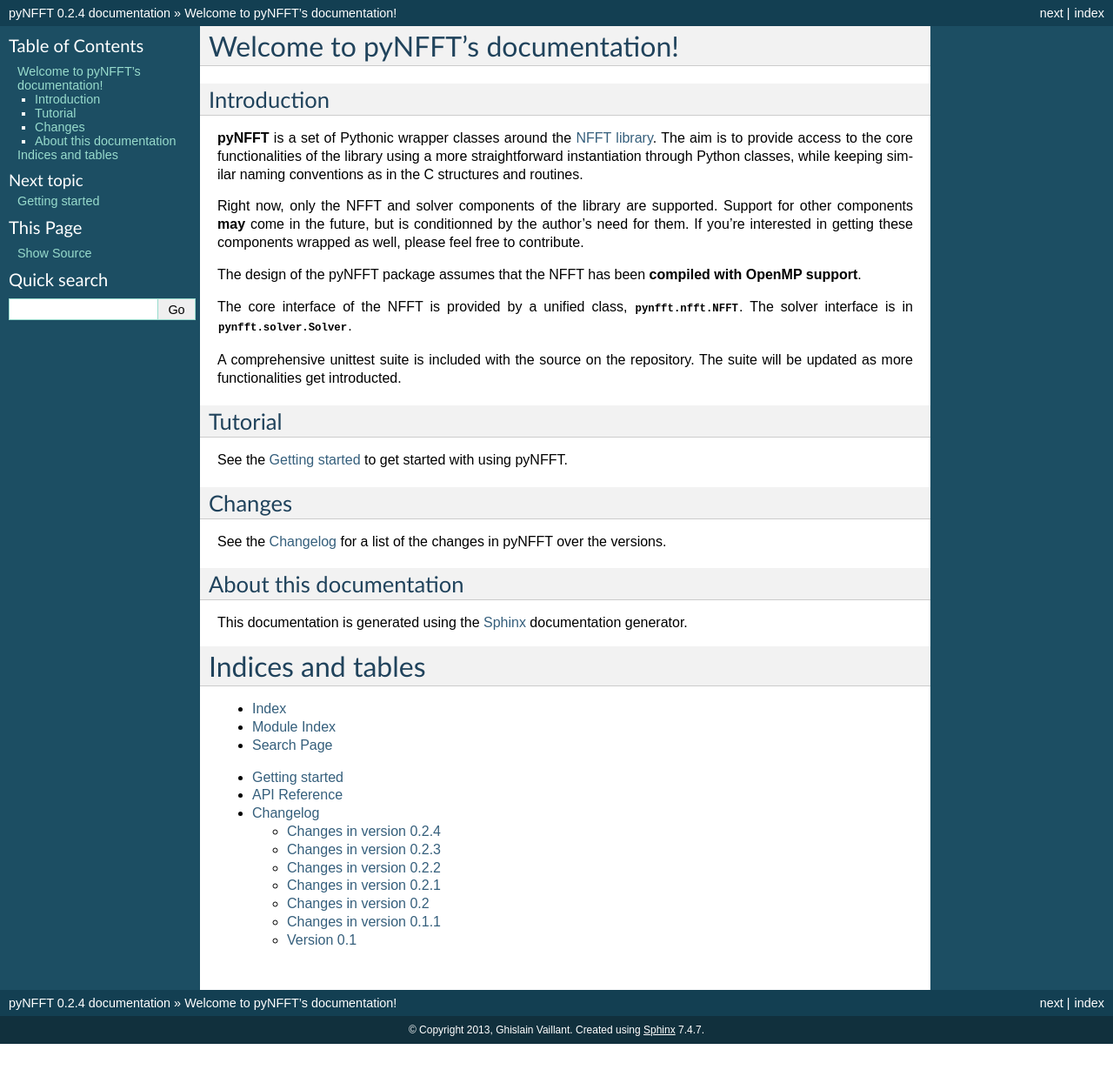
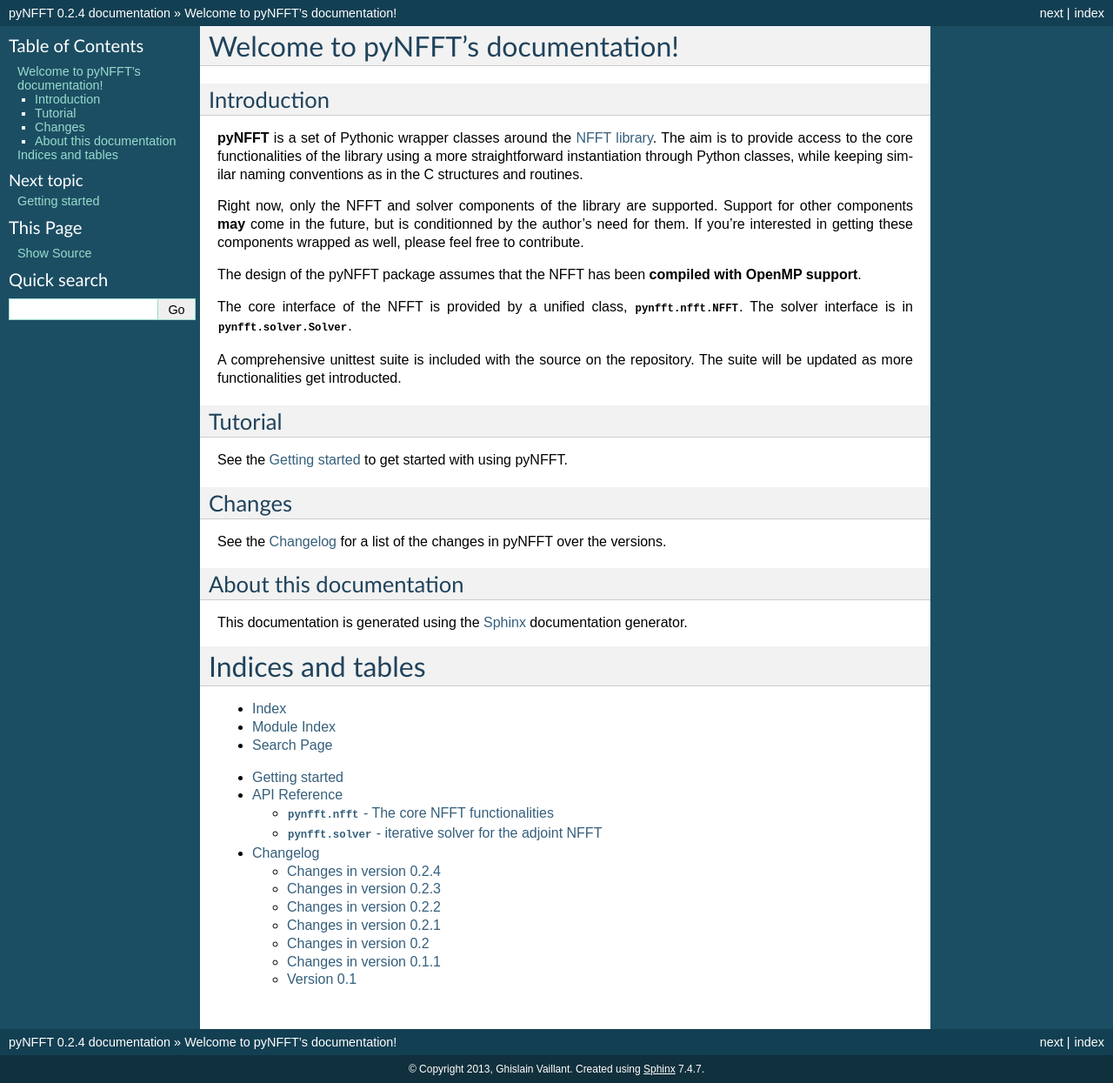
Before and after one commit to pyNFFT/pyNFFT, a Sphinx documentation site: the page built from doc/index.rst, in a window 1280 px wide. Shown: the whole page at 87% size. Built offline with Sphinx 7.4.7, drawn with Linux system fonts in a browser that asks for light colours; pages that are not in the unit, such as notebooks, are missing from menus; before the commit the page ends 1200 px from its top, so only the background shows below that; part of the change alters nothing that is shown.

```diff
--- a/doc/api.rst
+++ b/doc/api.rst
@@ -3,5 +3,5 @@ API Reference
 
 .. toctree::
 
-    /pynfft/nfft
-    /pynfft/solver
+    /api/nfft
+    /api/solver
```
